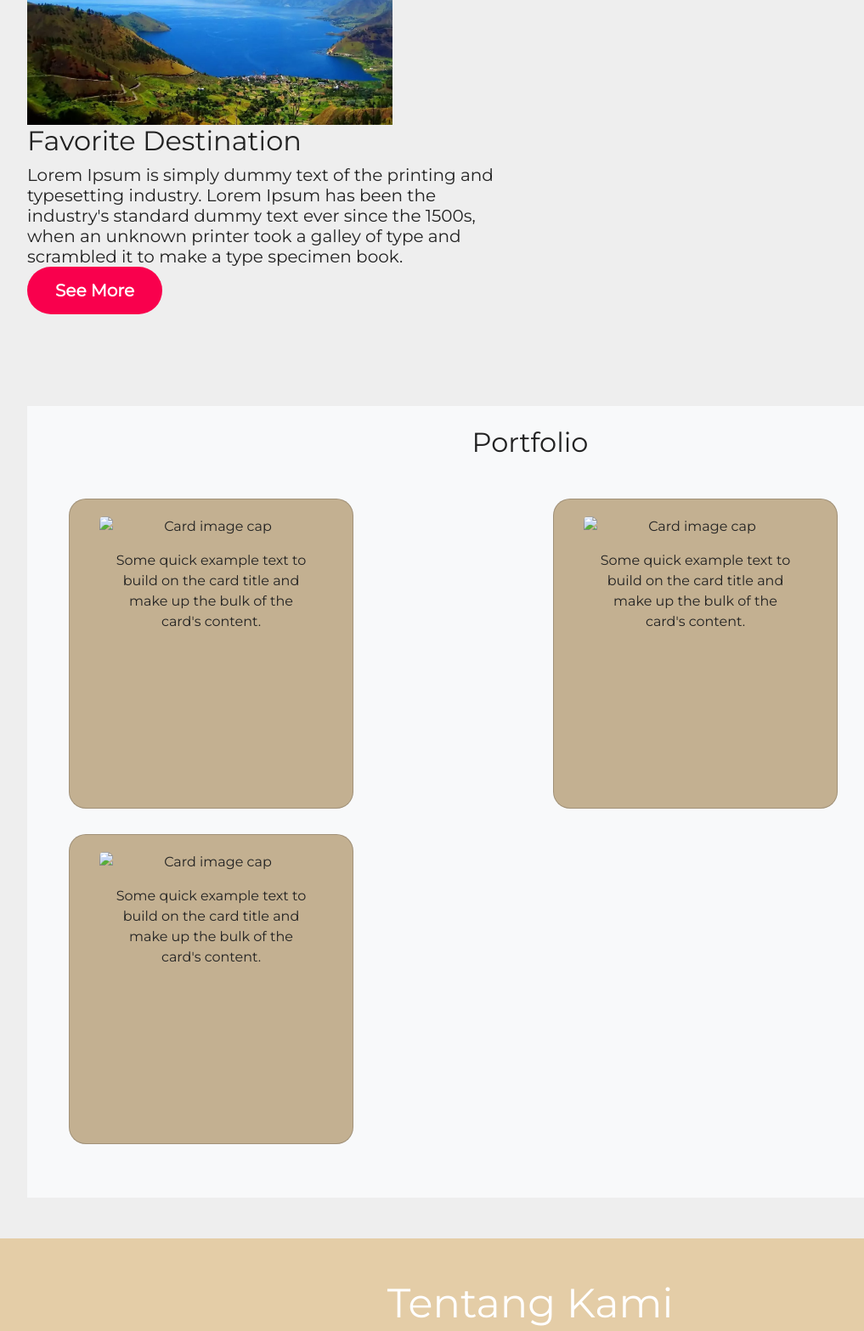
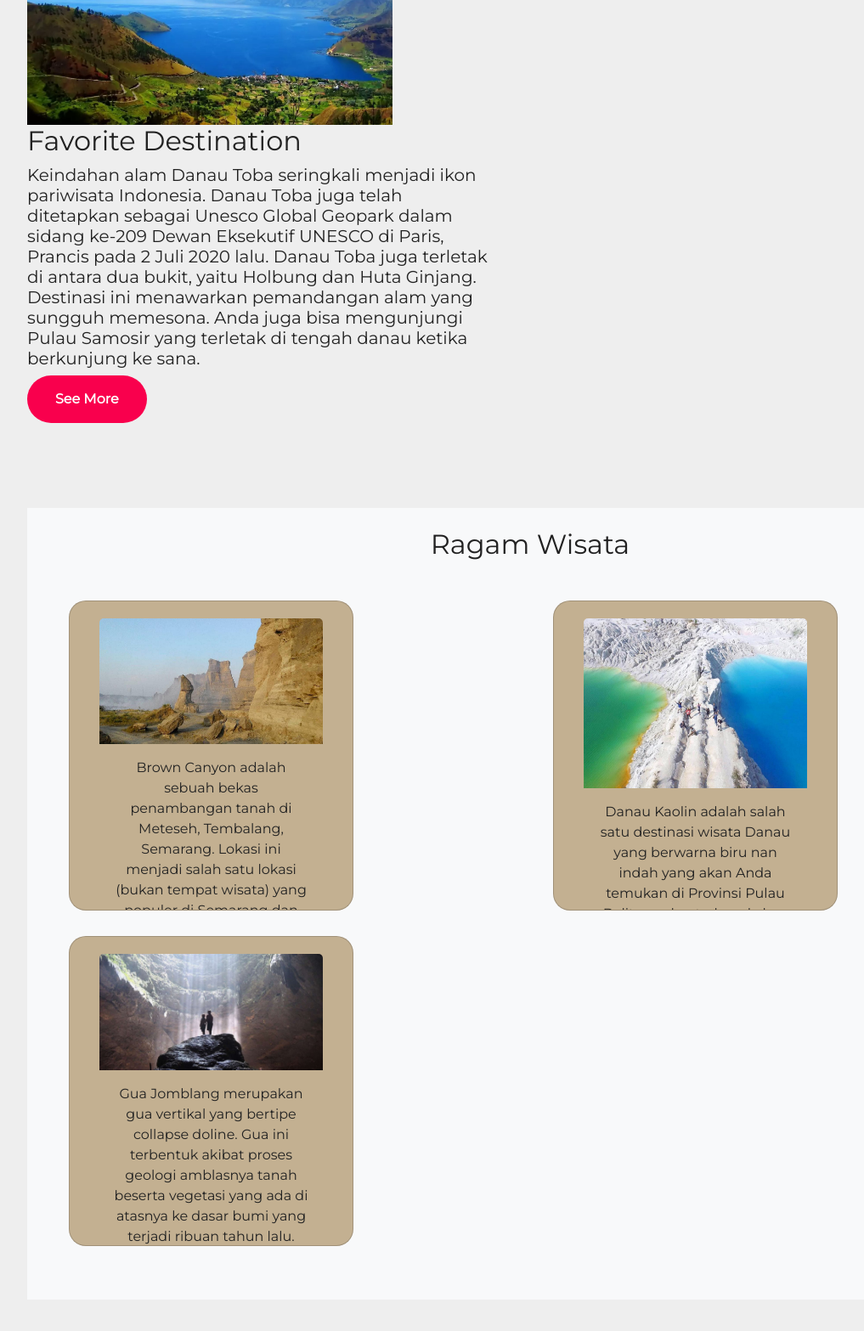
Before and after one commit to bryankazuro04/IDventures, a website built with webpack: page src/index.html in a window 1280 px wide. Shown: the part 841-2408 px from the top of the page at 85% size, without its empty margins (16-1033 px from the left). Built offline with nearby package versions, Linux system fonts and the light colour scheme; files whose address does not match are found by name.

Commit message:
memasukan beberapa gambar dan text pada katalog

```diff
--- a/src/index.html
+++ b/src/index.html
@@ -137,16 +137,21 @@
       <!-- Main Content -->
       <section class="main-container p-5">
 
+
+
+
         <!-- Section 2 -->
         <section class="favorite">
           <div class="main">
             <img src="/src/media/DanauToba.png">
               <div class="favorite-destination">
                 <h2>Favorite Destination<h2>
-                <h5> Lorem Ipsum is simply dummy text of the printing and
-                     typesetting industry. Lorem Ipsum has been the industry's
-                     standard dummy text ever since the 1500s, when an unknown printer took a galley
-                     of type and scrambled it to make a type specimen book.
+                <h5> Keindahan alam Danau Toba seringkali menjadi ikon pariwisata Indonesia. Danau Toba juga telah ditetapkan sebagai
+                   Unesco Global Geopark dalam sidang ke-209 Dewan Eksekutif UNESCO di Paris, Prancis pada 2 Juli 2020 lalu.
+                   Danau Toba juga terletak di antara dua bukit, yaitu Holbung dan Huta Ginjang.
+                   Destinasi ini menawarkan pemandangan alam yang sungguh memesona. Anda juga bisa mengunjungi
+                    Pulau Samosir yang terletak di tengah danau ketika berkunjung ke sana. </h5>
+
               <button type="button">See More</button>
           </div>
         </div>
@@ -160,34 +165,53 @@
           <div class="container">
               <div class="row mb-4 pt-4">
                   <div class="col text-center">
-                      <h2>Portfolio</h2>
+                      <h2>Ragam Wisata </h2>
                   </div>
               </div>
 
               <div class="row mb-4">
                   <div class="col-md">
                       <div class="card">
-                          <img class="card-img-top" src="" alt="Card image cap">
+                          <img class="card-img-top" src="media/Brown Canyon.jpg" alt="Card image cap">
                           <div class="card-body">
-                              <p class="card-text">Some quick example text to build on the card title and make up the bulk of the card's content.</p>
+                              <p class="card-text"> Brown Canyon adalah sebuah bekas penambangan tanah di Meteseh, Tembalang, Semarang.
+                                 Lokasi ini menjadi salah satu lokasi (bukan tempat wisata) yang populer di Semarang dan dianggap mirip dengan Grand Canyon di Amerika Serikat.
+                                 Kemiripan ini terletak pada bukit-bukit yang berubah menjadi tebing-tebing curamTersembunyi di Semarang adalah tempat yang sama
+                                 sekali tidak terasa seperti Indonesia  Brown Canyon. Di sini, penambangan terus-menerus telah menciptakan tebing cokelat dengan berbagai bentuk dan ketinggian
+                                 menjulang di atas tanaman hijau yang jarang, menjadikannya pemandangan yang megah</p>
                           </div>
                       </div>
                   </div>
 
                   <div class="col-md">
                       <div class="card">
-                          <img class="card-img-top" src="img/sa/2.jpg" alt="Card image cap">
+                          <img class="card-img-top" src="media/Danau Kaolin.jpg" alt="Card image cap">
                           <div class="card-body">
-                              <p class="card-text">Some quick example text to build on the card title and make up the bulk of the card's content.</p>
+                              <p class="card-text">Danau Kaolin adalah salah satu destinasi wisata Danau yang berwarna biru nan indah yang akan Anda temukan
+                                di Provinsi Pulau Belitung  dan terkenal akan tambang timah Warna biru muda nan cantik yang tercipta.
+                                Warna air yang berwarna di Danau Kaolin terjadi karena debit air hujan bercampur dengan kaolin.
+                                “Warna biru muda itu karena hujan yang bercampur dengan kaolin di bekas kerukan tambang.
+                                dikelilingi oleh dunia putih yang surealis kami hampir berpikir bahwa kami sedang melihat Antartika sejenak.
+                                Tapi Danau Kaolin bukanlah tanah angin dan salju; itu sebenarnya hasil dari akumulasi
+                                air di tambang kaolin yang ditinggalkan.</p>
                           </div>
                       </div>
                   </div>
 
                   <div class="col-md">
                       <div class="card">
-                          <img class="card-img-top" src="img/sa/3.jpg" alt="Card image cap">
+                          <img class="card-img-top" src="media/Jomblang cave.jpg" alt="Card image cap">
                           <div class="card-body">
-                              <p class="card-text">Some quick example text to build on the card title and make up the bulk of the card's content.</p>
+                              <p class="card-text">Gua Jomblang merupakan gua vertikal yang bertipe collapse doline. Gua ini terbentuk akibat proses
+                                 geologi amblasnya tanah beserta vegetasi yang ada di atasnya ke dasar bumi yang terjadi ribuan tahun lalu.
+                                 Runtuhan ini membentuk sinkhole atau sumuran yang dalam bahasa Jawa dikenal dengan istilah luweng.
+                                 Itulah yang membuat unik karena di dalam gua terdapat luas mulut gua sekitar
+                                50 meter ini sering disebut dengan nama Luweng Jomblang. Gua Jomblang terletak di Kabupaten Gunungkidul, DI Yogyakarta.
+                                Saat ini Gua Jomblang merupakan tempat konservasi tumbuhan purba dan dikembangkan menjadi tempat wisata minat khusus yang mana
+                                dikelola oleh penduduk atau warga setempat. Untuk menuruni gua vertikal ini pihak pengelola sudah menyediakan
+                                perlengkapan lengkap sesuai standar keselamatan caving di gua vertikal.
+                                Sinar matahari yang menerobos masuk dari Luweng Grubug setinggi 90 meter membentuk satu tiang cahaya, menyinari flowstone yang indah serta kedalaman gua yang gelap gulita.
+                                 Air yang menetes dari ketinggian turut mempercantik pemandangan. Tidak salah jika banyak orang terkagum-kagum datang ke sini ketika menyaksikan lukisan alam yang dikenal dengan istilah "cahaya surga".</p>
                           </div>
                       </div>
                   </div>
```
Also changed, not shown: src/media/Brown Canyon.jpg (added), src/media/Danau Kaolin.jpg (added), src/media/Jomblang cave.jpg (added).
